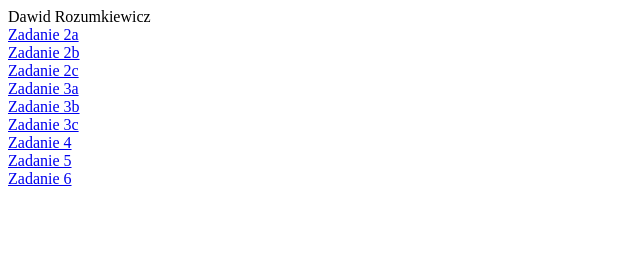
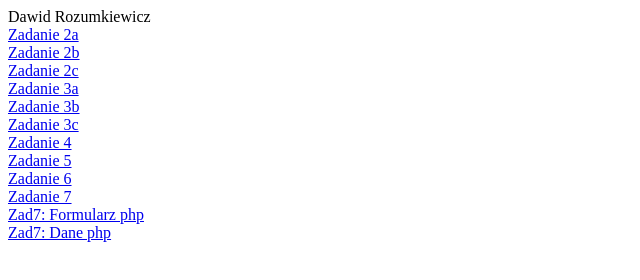
Before and after one commit to Dejwero/Strony, a plain HTML site: page index.html in a window 1280 px wide. Shown: the whole page, without its empty margins (0-640 px from the left). Drawn offline with Linux system fonts and the light colour scheme.

Commit message:
Update index.html

```diff
--- a/index.html
+++ b/index.html
@@ -17,5 +17,9 @@
 		<a href="./Zadanie4.xml">Zadanie 4</a><br>
 		<a href="./Zadanie5.html">Zadanie 5</a><br>
 		<a href="./Zadanie6.html">Zadanie 6</a><br>
+		<a href="http://dejwer.cba.pl/">Zadanie 7</a><br>
+		<a href="http://dejwer.cba.pl/index.php.txt">Zad7: Formularz php</a><br>
+		<a href="http://dejwer.cba.pl/dane.php.txt">Zad7: Dane php</a><br>
+
 	</body>
 </html>
```
